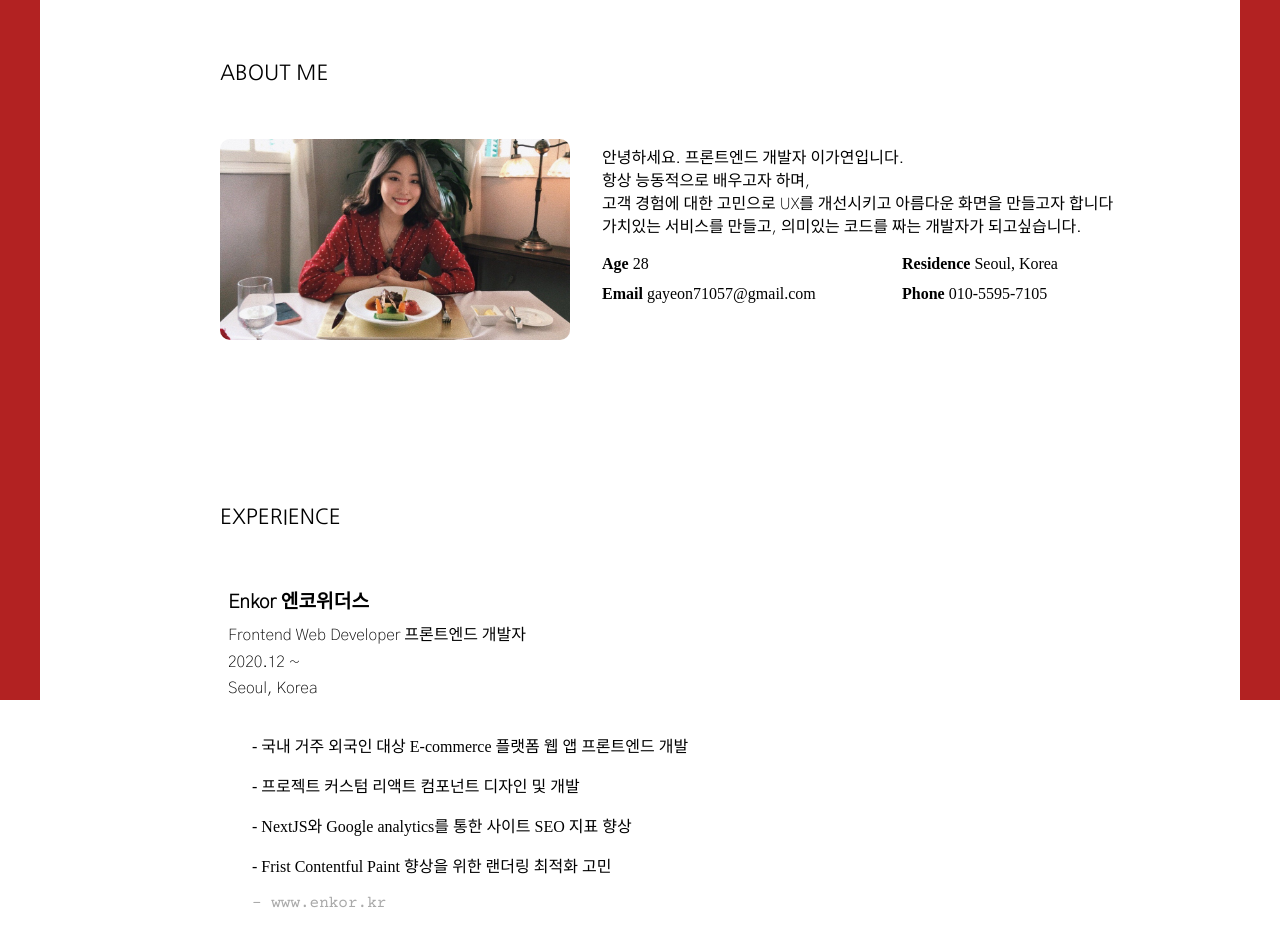
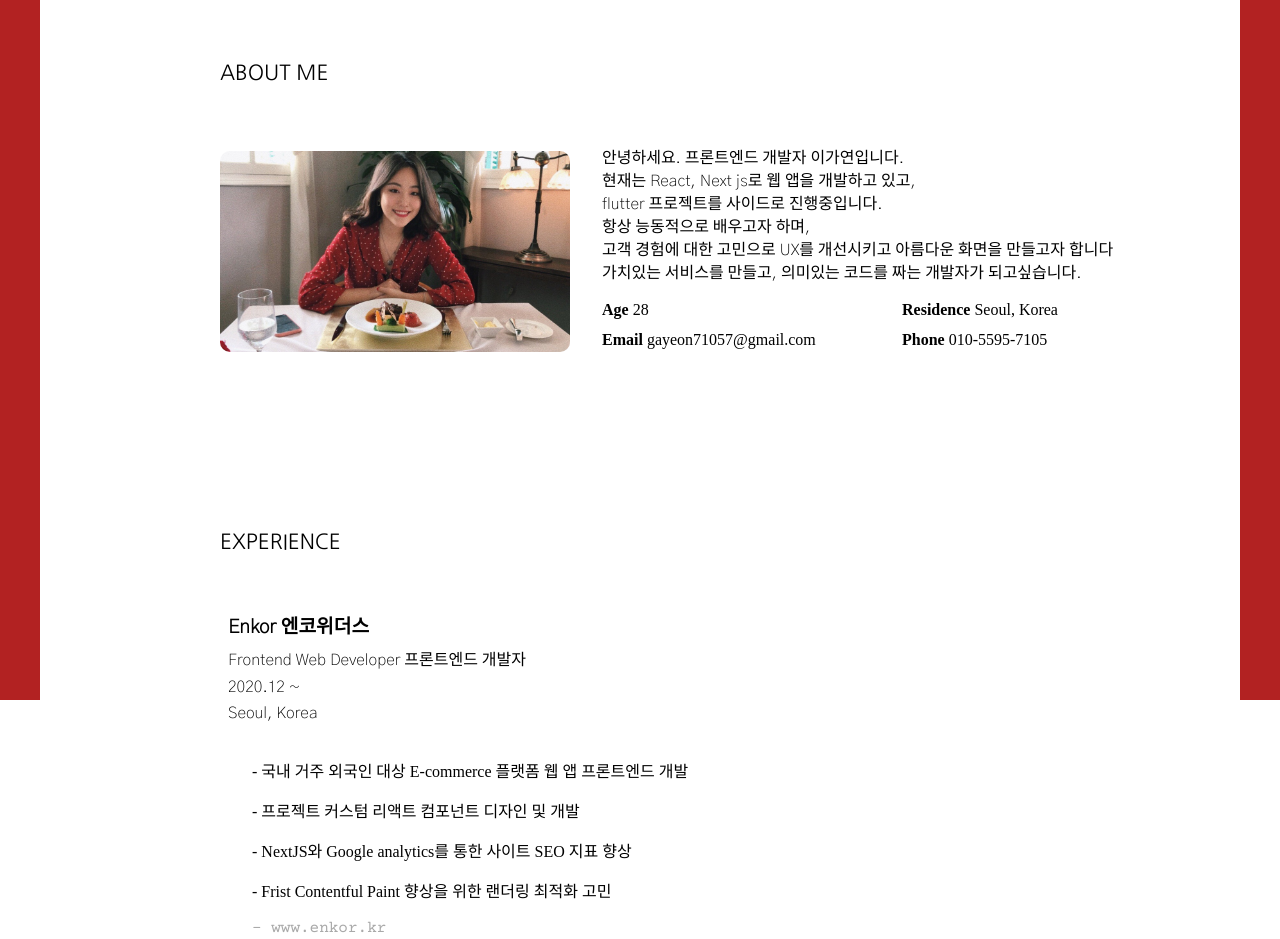
Before and after one commit to Kayaleeeee/kayaleeeee.github.io, a plain HTML site: page index.html in a window 1280 px wide. Shown: the part 900-1839 px from the top of the page. Drawn offline with nearby package versions, Linux system fonts and the light colour scheme; a script that the page names is missing.

Commit message:
Edit description

```diff
--- a/index.html
+++ b/index.html
@@ -61,6 +61,7 @@
             <div class="desc">
               <p>
                 안녕하세요. 프론트엔드 개발자 이가연입니다. <br />
+                현재는 React, Next js로 웹 앱을 개발하고 있고, <br/>flutter 프로젝트를 사이드로 진행중입니다.<br />
                 항상 능동적으로 배우고자 하며, <br />
                 고객 경험에 대한 고민으로 UX를 개선시키고 아름다운 화면을 만들고자 합니다<br/>
                 가치있는 서비스를 만들고, 의미있는 코드를 짜는 개발자가
```
